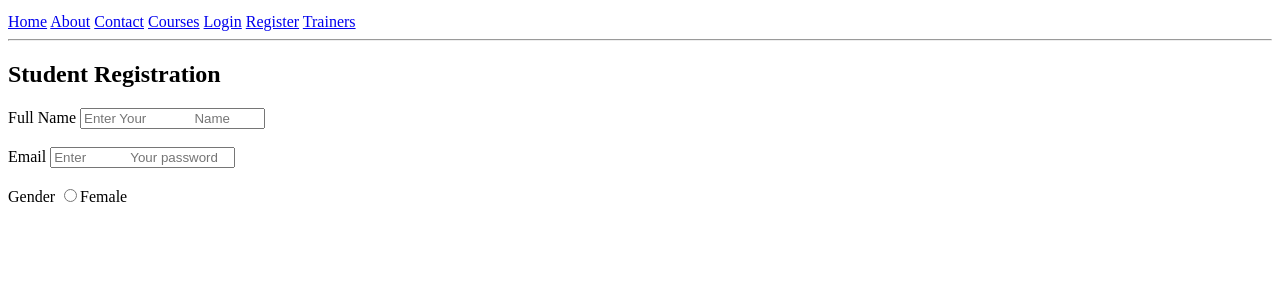
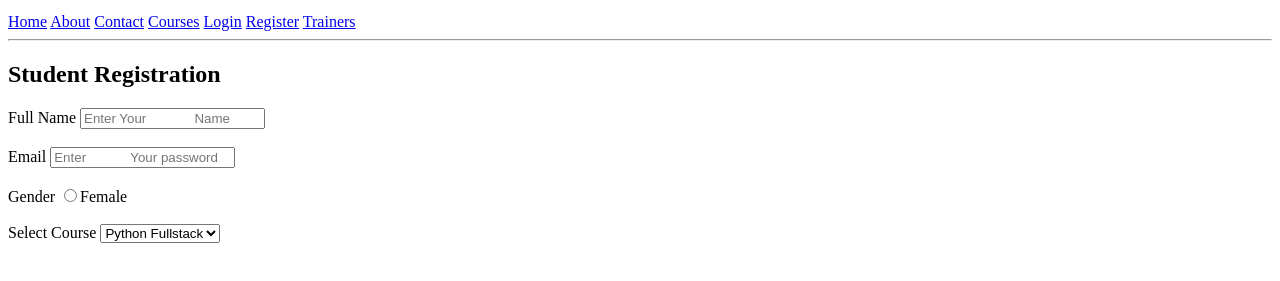
Before and after one commit to attunurisrlakshmi-dotcom/python_fullstack2, a plain HTML site: page register.html in a window 1280 px wide. Shown: the part 101-382 px from the top of the page. Drawn offline with Linux system fonts and the light colour scheme.

Commit message:
register.html

```diff
--- a/register.html
+++ b/register.html
@@ -34,6 +34,15 @@
     <label>Gender</label>
     <input type="radio" name="gender"
     value="female">Female
-
+    <br><br>
+    <label>Select Course</label>
+    <select>
+        <option>Python Fullstack</
+            option>
+        <Option>Java Fullstack</
+            Option>
+        <option>Data Science</
+            option>
+    </select>
 </body>
 </html>
```
